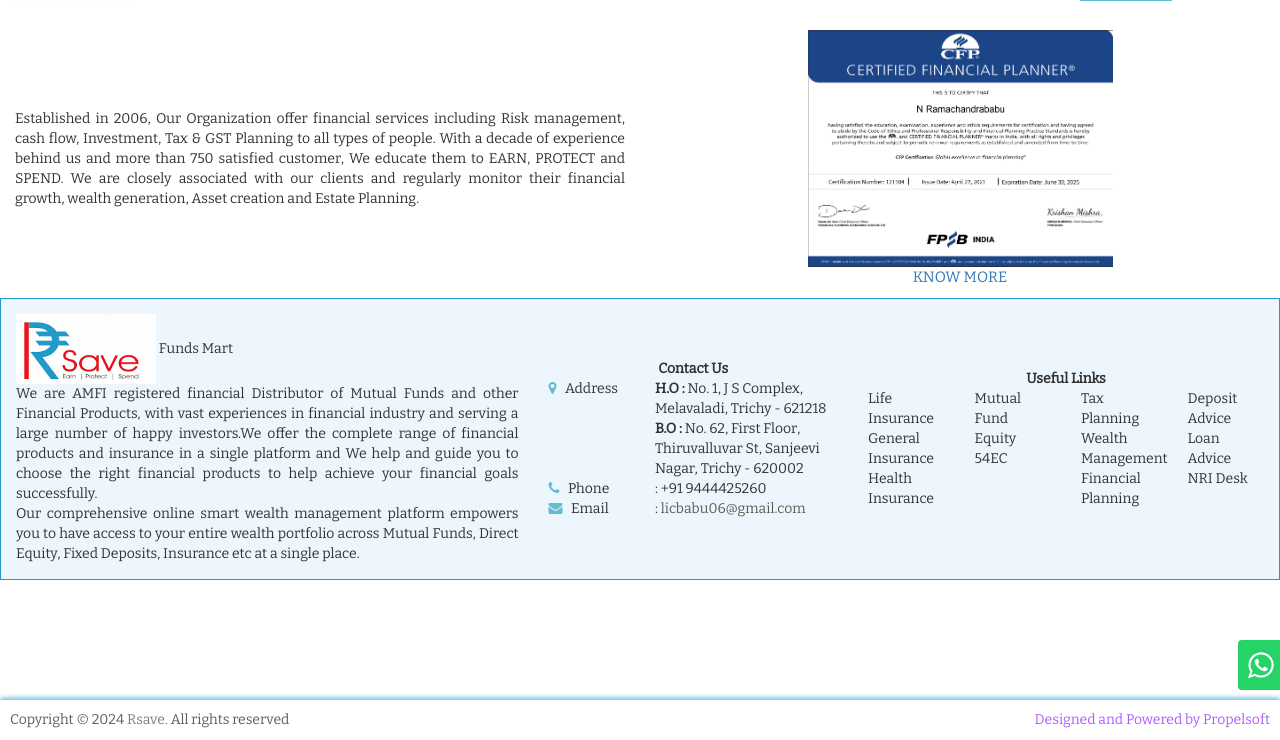
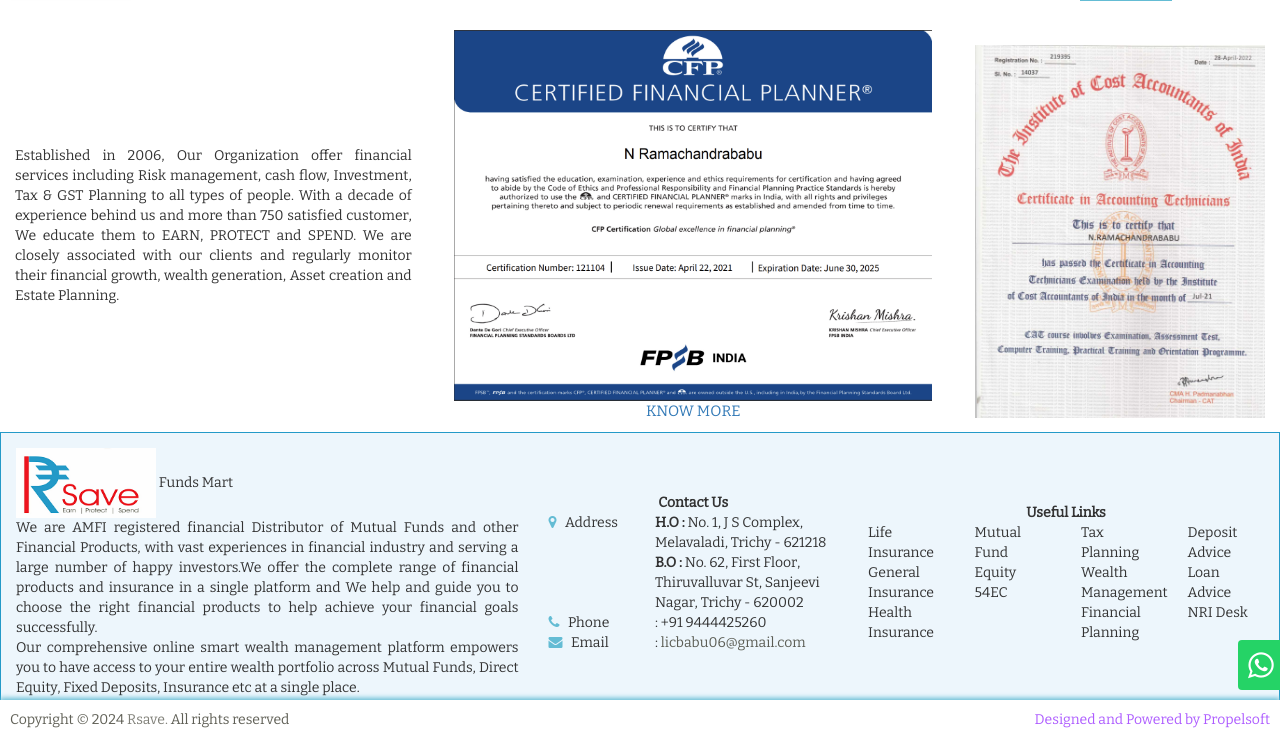
Before and after one commit to yazar-propel/rsave, a PHP site: page /about.php in a window 1280 px wide. Shown: the part 60-800 px from the top of the page. Run offline with PHP 8.4, Linux system fonts and the light colour scheme.

Commit message:
certificate added

```diff
--- a/about.php
+++ b/about.php
@@ -4,12 +4,15 @@ include("header.php"); ?>
 <!-- begin content -->
 <div class="container-fluid" style="min-height: 50px; margin-top: 90px; text-align:justify">
     <div class="row align-items-center">
-        <div class="col-md-6">
+        <div class="col-md-4">
             <p>Established in 2006, Our Organization offer financial services including Risk management, cash flow, Investment, Tax & GST Planning to all types of people. With a decade of experience behind us and more than 750 satisfied customer, We educate them to EARN, PROTECT and SPEND. We are closely associated with our clients and regularly monitor their financial growth, wealth generation, Asset creation and Estate Planning. </p>
         </div>
-        <div class="col-md-6" align="center">
-            <img style="width: 50%; object-fit: cover;" src="image/certificate1.png"/>
+        <div class="col-md-5" align="center">
+            <img style="width: 95%; height: auto; object-fit: cover;" src="image/certificate1.png"/>
             <p style="font-size:15px;"><a class="cl_link" href="image/N%20RAMACHANDRABABU%20B%20(1).pdf" target="_blank">KNOW MORE</a></p>
+        </div>
+        <div class="col-md-3" align="center">
+            <img style="width:100%; height: auto; object-fit: cover;" src="image/certificate2.jpg"/>
         </div>
     </div>
 
```
Also changed, not shown: image/certificate2.jpg (added).
